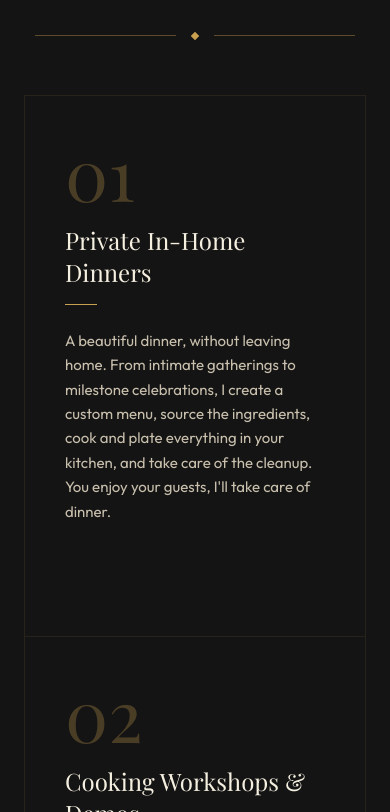
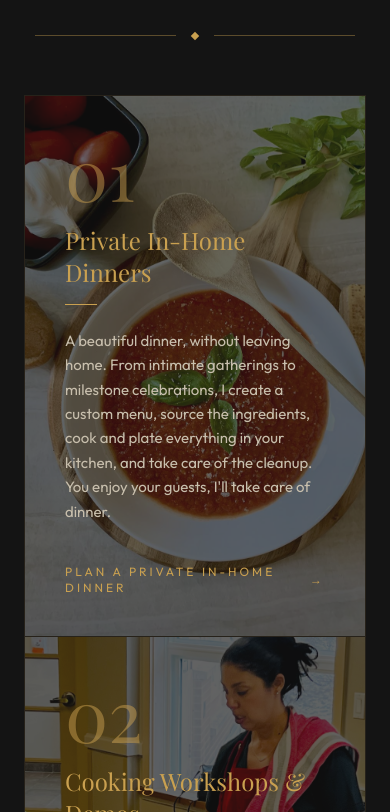
Before and after one commit to McMabee/homecook-naj-website, a React (Vite) app: page / in a window 390 px wide. Shown: the part 4332-5144 px from the top of the page. Built offline with nearby package versions, Linux system fonts and the light colour scheme; no server answers; the database is empty; the HTML template or start-up script is replaced by a standard one; a web font is replaced by a local one.

Commit message:
fixed mobile layout and reduced div spacing

```diff
--- a/src/components/InstagramFeed.tsx
+++ b/src/components/InstagramFeed.tsx
@@ -14,7 +14,7 @@ export default function InstagramFeed() {
   if (!loading && tiles.length === 0) return null
 
   return (
-    <section id="instagram" className="py-20 md:py-28 px-6">
+    <section id="instagram" className="pt-10 pb-20 md:pt-14 md:pb-28 px-6">
       <div className="max-w-7xl mx-auto">
         <div className="text-center mb-12">
           <p className="text-gold tracking-[0.35em] text-xs uppercase mb-5">On Instagram</p>
--- a/src/components/Testimonials.tsx
+++ b/src/components/Testimonials.tsx
@@ -51,7 +51,11 @@ const SECONDS_PER_CARD = 8
 
 export default function Testimonials() {
   return (
-    <section id="testimonials" aria-labelledby="testimonials-heading" className="py-20 md:py-28 overflow-hidden">
+    <section
+      id="testimonials"
+      aria-labelledby="testimonials-heading"
+      className="pt-20 pb-10 md:pt-28 md:pb-14 overflow-hidden"
+    >
       <div className="max-w-7xl mx-auto px-6 text-center mb-14">
         <p className="text-gold tracking-[0.35em] text-xs uppercase mb-5">Kind Words</p>
         <h2 id="testimonials-heading" className="font-display text-5xl md:text-6xl text-cream">
--- a/src/pages/Home.tsx
+++ b/src/pages/Home.tsx
@@ -1,3 +1,4 @@
+import { useEffect, useRef, useState } from 'react'
 import type { ContactService } from '../types'
 import heroImage from '../assets/naj-hero.jpg'
 import portraitImage from '../assets/naj-portrait.jpg'
@@ -223,26 +224,77 @@ interface ServiceCardProps {
 }
 
 function ServiceCard({ index, title, description, image, imageAlt, cta, onBook }: ServiceCardProps) {
+  const cardRef = useRef<HTMLButtonElement>(null)
+  const [isScrollActive, setIsScrollActive] = useState(false)
+
+  useEffect(() => {
+    const card = cardRef.current
+    if (!card) return
+
+    const mobileQuery = window.matchMedia('(max-width: 767px)')
+    let observer: IntersectionObserver | undefined
+
+    const updateObserver = () => {
+      observer?.disconnect()
+      observer = undefined
+
+      if (!mobileQuery.matches) {
+        setIsScrollActive(false)
+        return
+      }
+
+      observer = new IntersectionObserver(
+        ([entry]) => setIsScrollActive(entry.isIntersecting),
+        { rootMargin: '-35% 0px -35% 0px', threshold: 0 },
+      )
+      observer.observe(card)
+    }
+
+    updateObserver()
+    mobileQuery.addEventListener('change', updateObserver)
+
+    return () => {
+      observer?.disconnect()
+      mobileQuery.removeEventListener('change', updateObserver)
+    }
+  }, [])
+
   return (
     <button
+      ref={cardRef}
       className="group relative overflow-hidden bg-charcoal hover:bg-obsidian transition-colors duration-500 text-left w-full"
       onClick={onBook}
     >
-      {/* Background photo, revealed on hover. Adjust `opacity-35` to change how strong it is. */}
-      <div className="absolute inset-0 opacity-0 group-hover:opacity-100 transition-opacity duration-700">
+      {/* On phones the middle of the viewport acts like hover; pointer devices keep hover. */}
+      <div
+        className={`absolute inset-0 transition-opacity duration-700 ${
+          isScrollActive ? 'opacity-100' : 'opacity-0'
+        } md:opacity-0 md:group-hover:opacity-100`}
+      >
         <img src={image} alt={imageAlt} className="w-full h-full object-cover opacity-35" />
       </div>
       <div className="relative z-10 p-10 md:p-12 h-full flex flex-col">
-        {/* Card number. `text-gold/30` is the resting opacity, `group-hover:text-gold/50` the hover opacity. */}
-        <span className="font-display text-7xl text-gold/30 group-hover:text-gold/50 leading-none block mb-4 transition-colors duration-300">
+        <span
+          className={`font-display text-7xl leading-none block mb-4 transition-colors duration-300 ${
+            isScrollActive ? 'text-gold/50' : 'text-gold/30'
+          } md:text-gold/30 md:group-hover:text-gold/50`}
+        >
           0{index}
         </span>
-        <h3 className="font-display text-2xl md:text-3xl text-cream mb-4 group-hover:text-gold transition-colors duration-300">
+        <h3
+          className={`font-display text-2xl md:text-3xl mb-4 transition-colors duration-300 ${
+            isScrollActive ? 'text-gold' : 'text-cream'
+          } md:text-cream md:group-hover:text-gold`}
+        >
           {title}
         </h3>
         <div className="w-8 h-px bg-gold mb-6" />
         <p className="text-cream-muted leading-relaxed text-[15px] flex-1">{description}</p>
-        <span className="inline-flex items-center gap-2 text-gold text-xs tracking-[0.25em] uppercase mt-10 opacity-0 group-hover:opacity-100 translate-y-3 group-hover:translate-y-0 transition-all duration-300">
+        <span
+          className={`inline-flex items-center gap-2 text-gold text-xs tracking-[0.25em] uppercase mt-10 transition-all duration-300 ${
+            isScrollActive ? 'opacity-100 translate-y-0' : 'opacity-0 translate-y-3'
+          } md:opacity-0 md:translate-y-3 md:group-hover:opacity-100 md:group-hover:translate-y-0`}
+        >
           {cta} <span aria-hidden>→</span>
         </span>
       </div>
```
